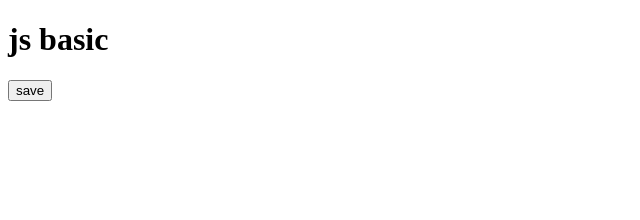
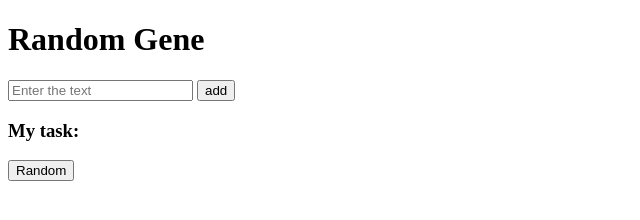
Before and after one commit to karthi07/js_basics, a plain HTML site: page index.html in a window 1280 px wide. Shown: the whole page, without its empty margins (0-640 px from the left). Drawn offline with Linux system fonts and the light colour scheme.

Commit message:
file code change

```diff
--- a/index.html
+++ b/index.html
@@ -1,14 +1,24 @@
-<!DOCTYPE html>
+<!DOCTYPE HTML >
 <html>
 <head>
-    <title>javascript</title>
+<title>Random Gene </title>
 </head>
 <body>
-    <div>
-      <h1>js basic</h1>
+    <h1>Random Gene </h1>
+    <div id = "ctn">
+        <div id="input-section">
+            <input type ="text" placeholder="Enter the text" id="todo-text" />
+            <button onclick="addTask()"> add</button>
+        </div>
+        <div id="list-section">
+
+            <h3>My task: </h3>
+            <ul id="todo-ul">
+            </ul>
+        </div>
     </div>
 <div>
-      <button id="btn1">save</button>
+    <button> Random</button>
 </div>
 <script src="main.js"></script>
 </body>
--- a/main.js
+++ b/main.js
@@ -1,12 +1,15 @@
-// h1Tag.innerHTML = "hello world";
-// console.log("tset code");
 
-let button1 = document.getElementById("btn1");
-button1.addEventListener("dblclick", changeH1Tag);
+const todoUl = document.getElementById("todo-ul");
 
-function changeH1Tag() {
-  let h1Tag = document.querySelector("h1");
-  h1Tag.innerHTML = "On click";
+function addTask() {
+    const todoText = document.getElementById("todo-text");
+
+    if (todoText.value.trim() === '') {
+        alert('Enter some text');
+    } else {
+        const liTag = document.createElement('li');
+        liTag.innerHTML = todoText.value.trim()
+        todoUl.appendChild(liTag);
+        todoText.value = ''
+    }
 }
-
-// changeH1Tag();
```
Lines whose indentation alone changed are shown as unchanged.
